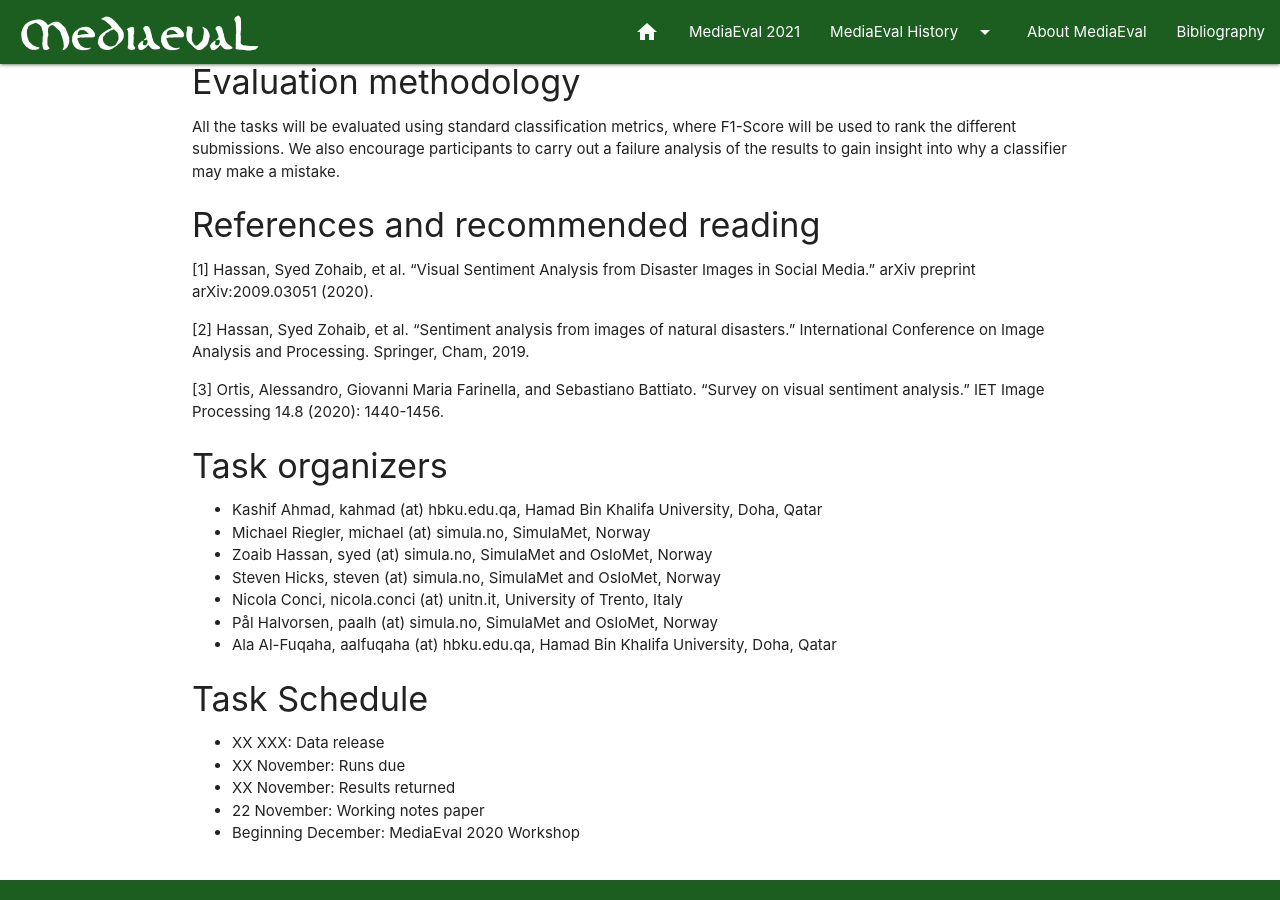
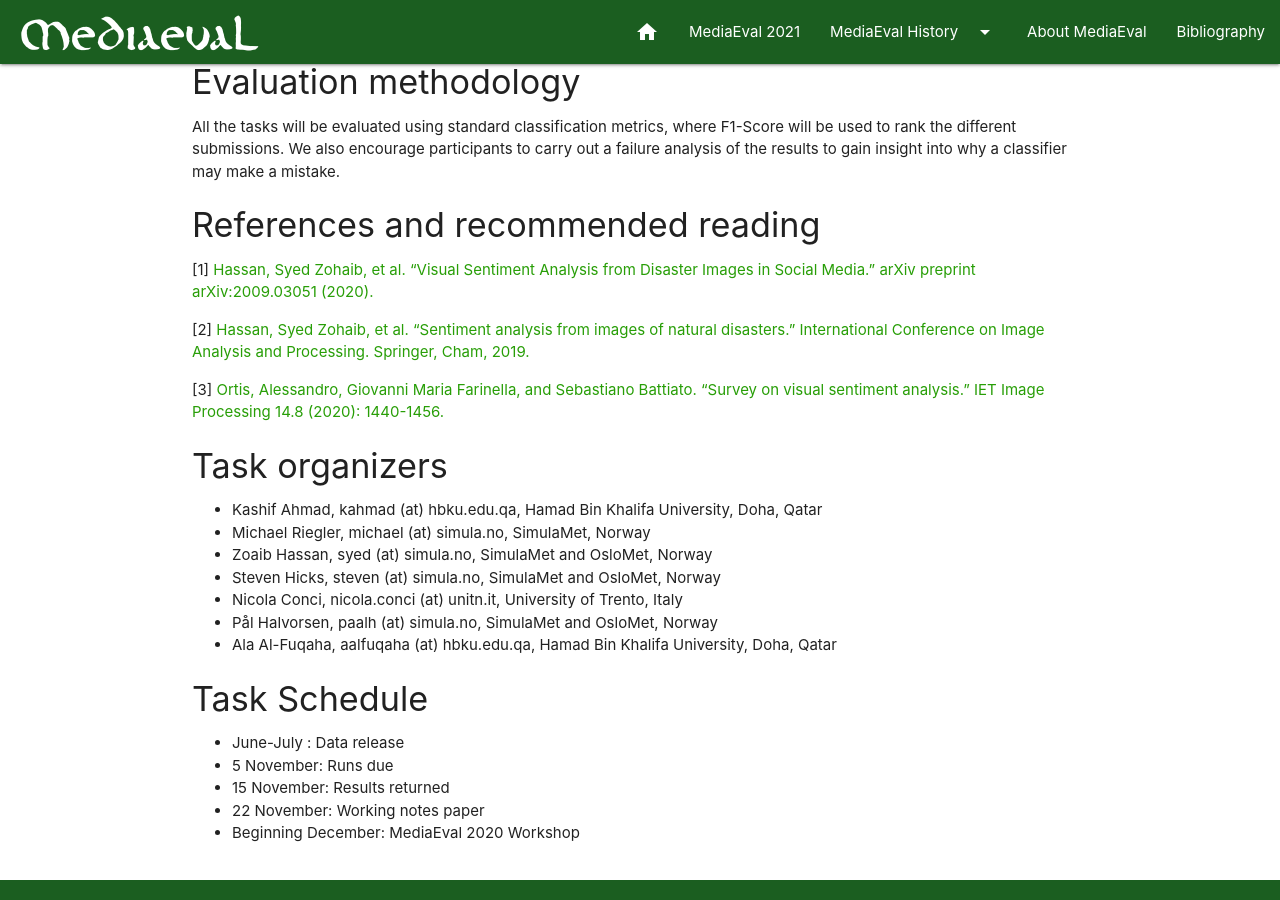
Before and after one commit to multimediaeval/multimediaeval.github.io, a Jekyll site: the page built from _editions/2021/tasks/visualsentiment .md, in a window 1280 px wide and 900 px high, scrolled down 1400 px. Built offline with Jekyll 4.4.1, drawn with Linux system fonts in a browser that asks for light colours.

Commit message:
Update visualsentiment .md
Schedule and reference update

```diff
--- a/_editions/2021/tasks/visualsentiment .md
+++ b/_editions/2021/tasks/visualsentiment .md
@@ -45,11 +45,11 @@ All the tasks will be evaluated using standard classification metrics, where F1-
 #### References and recommended reading
 <!-- # Please use the ACM format for references https://www.acm.org/publications/authors/reference-formatting (but no DOI needed)-->
 <!-- # The paper title should be a hyperlink leading to the paper online-->
-[1] Hassan, Syed Zohaib, et al. "Visual Sentiment Analysis from Disaster Images in Social Media." arXiv preprint arXiv:2009.03051 (2020).
+[1] [Hassan, Syed Zohaib, et al. "Visual Sentiment Analysis from Disaster Images in Social Media." arXiv preprint arXiv:2009.03051 (2020).](https://arxiv.org/pdf/2009.03051.pdf)
 
-[2] Hassan, Syed Zohaib, et al. "Sentiment analysis from images of natural disasters." International Conference on Image Analysis and Processing. Springer, Cham, 2019.
+[2] [Hassan, Syed Zohaib, et al. "Sentiment analysis from images of natural disasters." International Conference on Image Analysis and Processing. Springer, Cham, 2019.](https://arxiv.org/abs/1910.04416)
 
-[3] Ortis, Alessandro, Giovanni Maria Farinella, and Sebastiano Battiato. "Survey on visual sentiment analysis." IET Image Processing 14.8 (2020): 1440-1456.
+[3] [Ortis, Alessandro, Giovanni Maria Farinella, and Sebastiano Battiato. "Survey on visual sentiment analysis." IET Image Processing 14.8 (2020): 1440-1456.](https://arxiv.org/pdf/2004.11639.pdf)
 
 #### Task organizers
 * Kashif Ahmad, kahmad (at) hbku.edu.qa, Hamad Bin Khalifa University, Doha, Qatar
@@ -61,8 +61,8 @@ All the tasks will be evaluated using standard classification metrics, where F1-
 * Ala Al-Fuqaha, aalfuqaha (at) hbku.edu.qa, Hamad Bin Khalifa University, Doha, Qatar
 
 #### Task Schedule
-* XX XXX: Data release <!-- # Replace XX with your date. We suggest setting the date in June-July-->
-* XX November: Runs due <!-- # Replace XX with your date. We suggest setting enough time in order to have enough time to assess and return the results by the Results returned deadline-->
-* XX November: Results returned  <!-- Replace XX with your date. Latest possible should be 15 November-->
+* June-July : Data release <!-- # Replace XX with your date. We suggest setting the date in June-July-->
+* 5 November: Runs due <!-- # Replace XX with your date. We suggest setting enough time in order to have enough time to assess and return the results by the Results returned deadline-->
+* 15 November: Results returned  <!-- Replace XX with your date. Latest possible should be 15 November-->
 * 22 November: Working notes paper  <!-- Fixed. Please do not change. Exact date to be decided-->
 * Beginning December: MediaEval 2020 Workshop <!-- Fixed. Please do not change. Exact date to be decided-->
```
